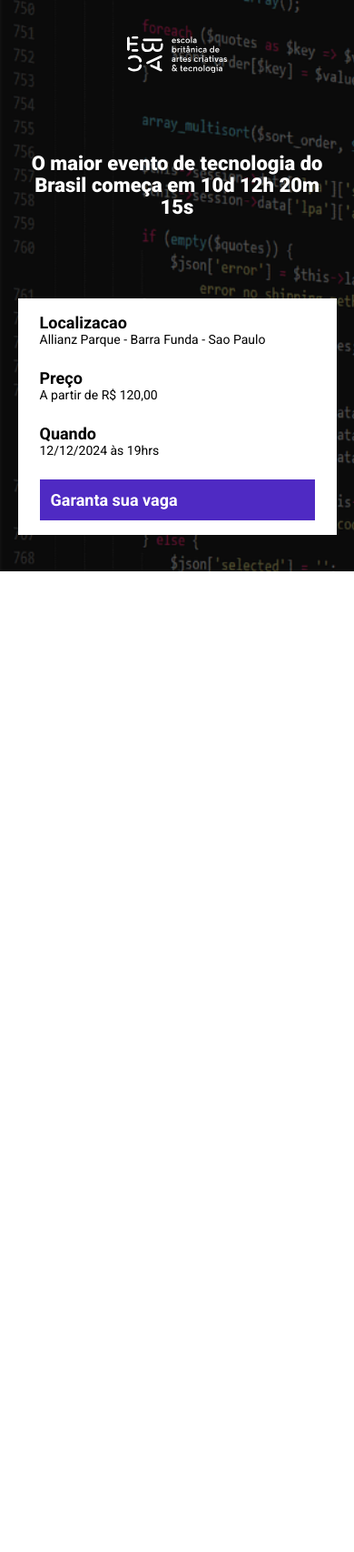
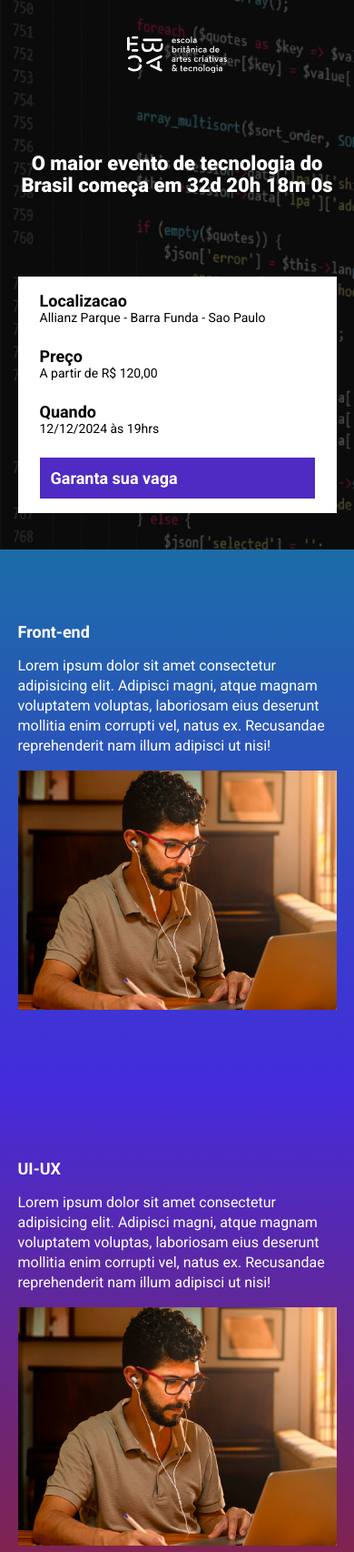
Before and after one commit to pedroluccs/projeto-landing-page-evento, a website built with Parcel: page src/index.html in a window 390 px wide. Shown: the top 1706 px of the page at 91% size. Before the commit the page ends 844 px from the top, so only its background shows below. Built offline with nearby package versions, Linux system fonts and the light colour scheme.

Commit message:
estilizacao das sections e adicionado a contagem

```diff
--- a/package.json
+++ b/package.json
@@ -1,9 +1,9 @@
 {
   "name": "projeto-landing-page-evento-ficticio",
   "version": "1.0.0",
-  "main": "index.js",
   "scripts": {
     "dev": "parcel src/index.html src/styles/main.scss src/scripts/main.js",
+    "build": "parcel build src/index.html",
     "test": "echo \"Error: no test specified\" && exit 1"
   },
   "keywords": [],
--- a/src/index.html
+++ b/src/index.html
@@ -8,13 +8,14 @@
     <link rel="preconnect" href="https://fonts.gstatic.com" crossorigin>
     <link href="https://fonts.googleapis.com/css2?family=Roboto:wght@400;700;900&display=swap" rel="stylesheet">
     <link rel="stylesheet" href="styles/main.scss">
+    <link rel="stylesheet" href="https://unpkg.com/aos@next/dist/aos.css" />
 </head>
 <body>
     <header class="hero">
         <div class="container">
             <img class="hero__logo" src="/images/ebac_logo.svg" alt="EBAC">
             <p class="hero__text">
-                O maior evento de tecnologia do Brasil começa em 10d 12h 20m 15s
+                O maior evento de tecnologia do Brasil começa em <span id="contador"></span>
             </p>
             <div class="infos-bar">
                 <ul class="infos-bar__infos">
@@ -36,7 +37,57 @@
         </div>
     </header>
 
+    <section class="event event--frontend">
+        <div class="container" data-aos="fade-right">
+            <div class="event__details">
+                <h2 class="event__details__title">Front-end</h2>
+                <p class="event__details__description">
+                    Lorem ipsum dolor sit amet consectetur adipisicing elit. Adipisci magni, atque magnam voluptatem voluptas, laboriosam eius deserunt mollitia enim corrupti vel, natus ex. Recusandae reprehenderit nam illum adipisci ut nisi!
+                </p>
+            </div>
+            <img class="event__image" src="/images/frontend.png" alt="Front-end">
+        </div>
+    </section>
 
+    <section class="event event--ui-ux event--image-left">
+        <div class="container" data-aos="fade-left">
+            <div class="event__details">
+                <h2 class="event__details__title">UI-UX</h2>
+                <p class="event__details__description">
+                    Lorem ipsum dolor sit amet consectetur adipisicing elit. Adipisci magni, atque magnam voluptatem voluptas, laboriosam eius deserunt mollitia enim corrupti vel, natus ex. Recusandae reprehenderit nam illum adipisci ut nisi!
+                </p>
+            </div>
+            <img class="event__image" src="/images/frontend.png" alt="Front-end">
+        </div>
+    </section>
+
+    <section class="event event--data-science">
+        <div class="container" data-aos="fade-right">
+            <div class="event__details">
+                <h2 class="event__details__title">Data Science</h2>
+                <p class="event__details__description">
+                    Lorem ipsum dolor sit amet consectetur adipisicing elit. Adipisci magni, atque magnam voluptatem voluptas, laboriosam eius deserunt mollitia enim corrupti vel, natus ex. Recusandae reprehenderit nam illum adipisci ut nisi!
+                </p>
+            </div>
+            <img class="event__image" src="/images/frontend.png" alt="Front-end">
+        </div>
+    </section>
+
+    <section class="event event--backend event--image-left">
+        <div class="container" data-aos="fade-left">
+            <div class="event__details">
+                <h2 class="event__details__title">Back-end</h2>
+                <p class="event__details__description">
+                    Lorem ipsum dolor sit amet consectetur adipisicing elit. Adipisci magni, atque magnam voluptatem voluptas, laboriosam eius deserunt mollitia enim corrupti vel, natus ex. Recusandae reprehenderit nam illum adipisci ut nisi!
+                </p>
+            </div>
+            <img class="event__image" src="/images/frontend.png" alt="Front-end">
+        </div>
+    </section>
+
+
+
+    <script src="https://unpkg.com/aos@next/dist/aos.js"></script>
     <script src="/src/scripts/main.js"></script>
 </body>
 </html>
--- a/src/scripts/main.js
+++ b/src/scripts/main.js
@@ -1 +1,26 @@
-console.log("ola mundo")
+    AOS.init();
+
+    const dataDoEvento = new Date("Oct 12, 2024 19:00:00");
+    const timeStampDoEvento = dataDoEvento.getTime();
+
+    const contaAsHoras = setInterval(function() {
+        const agora = new Date();
+        const timeStampAtual = agora.getTime();
+
+        const distanciaAteOEvento = timeStampDoEvento - timeStampAtual;
+
+        const diasEmMs = 1000 * 60 * 60 * 24;
+        const horaEmMs = 1000 * 60 * 60;
+        const minutosEmMs = 1000 * 60;
+
+        const diasAteOEvento = Math.floor(distanciaAteOEvento / diasEmMs);
+        const horasAteOEvento = Math.floor((distanciaAteOEvento % diasEmMs) / horaEmMs);
+        const minutosAteOEvento = Math.floor((distanciaAteOEvento % horaEmMs) / minutosEmMs);
+        const segundosAteOEvento = Math.floor((distanciaAteOEvento % minutosEmMs) / 1000);
+
+        document.getElementById('contador').innerHTML = `${diasAteOEvento}d ${horasAteOEvento}h ${minutosAteOEvento}m ${segundosAteOEvento}s`;
+        if (distanciaAteOEvento < 0) {
+            clearInterval(contaAsHoras);
+            document.getElementById('contador').innerHTML = 'Evento expirado'
+        }
+    }, 1000);
--- /dev/null
+++ b/src/styles/_event.scss
@@ -0,0 +1,67 @@
+@use 'variables';
+
+.event {
+    padding: 80px 0;
+
+    &--frontend {
+        background-image: linear-gradient(variables.$blue1, variables.$blue2);
+    }
+
+    &--ui-ux {
+        background-image: linear-gradient(variables.$blue2, variables.$pink);
+    }
+
+    &--data-science {
+        background-image: linear-gradient(variables.$pink, variables.$yellow);
+    }
+
+    &--backend {
+        background-image: linear-gradient(variables.$yellow, variables.$pink);
+    }
+
+    &--image-left {
+        .container {
+            flex-direction: row-reverse;
+        }
+    }
+
+.container {
+        display: flex;
+        gap: 40px;
+    }
+
+    &__image {
+        max-width: 360px;
+    }
+
+    &__details {
+
+
+
+        &__title {
+            font-size: 18px;
+            font-weight: bold;
+            margin-bottom: 16px;
+            margin-bottom: 16px;
+        }
+
+        &__description {
+            line-height: 22px;
+        }
+    }
+
+    @media (max-width: 640px) {
+        .container {
+            display: block;
+        }
+
+        &__image {
+            width: 100%;
+        }
+
+        &__details {
+            margin-right: 0;
+            margin-bottom: 16px;;
+        }
+    }
+}
--- a/src/styles/_hero.scss
+++ b/src/styles/_hero.scss
@@ -1,3 +1,5 @@
+@use 'variables';
+
 .hero {
     padding-top: 64px;
     padding-bottom: 100px;
@@ -17,7 +19,7 @@
         left: 0;
         width: 100%;
         height: 100%;
-        background-color: #000;
+        background-color: variables.$secondaryTextColor;
         opacity: 0.6;
 
     }
--- /dev/null
+++ b/src/styles/_variables.scss
@@ -0,0 +1,8 @@
+$textColor: #fff;
+$secondaryTextColor: #000;
+
+$blue1: #1b6ca7;
+$blue2: #442bdb;
+$pink: #89223b;
+$yellow: #9c791d;
+$purple: #4f2ac3;
--- a/src/styles/components/_buttons.scss
+++ b/src/styles/components/_buttons.scss
@@ -1,3 +1,5 @@
+@use '../variables';
+
 .button {
     padding: 12px;
     font-size: 18px;
@@ -8,7 +10,7 @@
 
     &--primary {
         color: #fff;
-        background-color: #4f2ac3;
+        background-color: variables.$purple;
     }
 
     @media (max-width: 640px) {
--- a/src/styles/components/_infos_bar.scss
+++ b/src/styles/components/_infos_bar.scss
@@ -1,6 +1,8 @@
+@use '../variables';
+
 .infos-bar {
     padding: 16px 24px;
-    background-color: #fff;
+    background-color: variables.$textColor;
     display: flex;
     justify-content: space-between;
 
@@ -10,10 +12,10 @@
 
         &__item {
             font-size: 14px;
-            color: #000;
+            color: variables.$secondaryTextColor;
 
             b {
-                color: #000;
+                color: variables.$secondaryTextColor;
                 font-size: 18px;
                 display: block;
             }
--- a/src/styles/main.scss
+++ b/src/styles/main.scss
@@ -1,13 +1,15 @@
 @use 'hero';
 @use 'components/infos_bar';
 @use 'components/buttons';
+@use 'event';
+@use 'variables';
 
 * {
     margin: 0;
     padding: 0;
     box-sizing: border-box;
     font-family: Roboto, sans-serif;
-    color: #fff;
+    color: variables.$textColor;
     list-style: none;
 }
 
```
